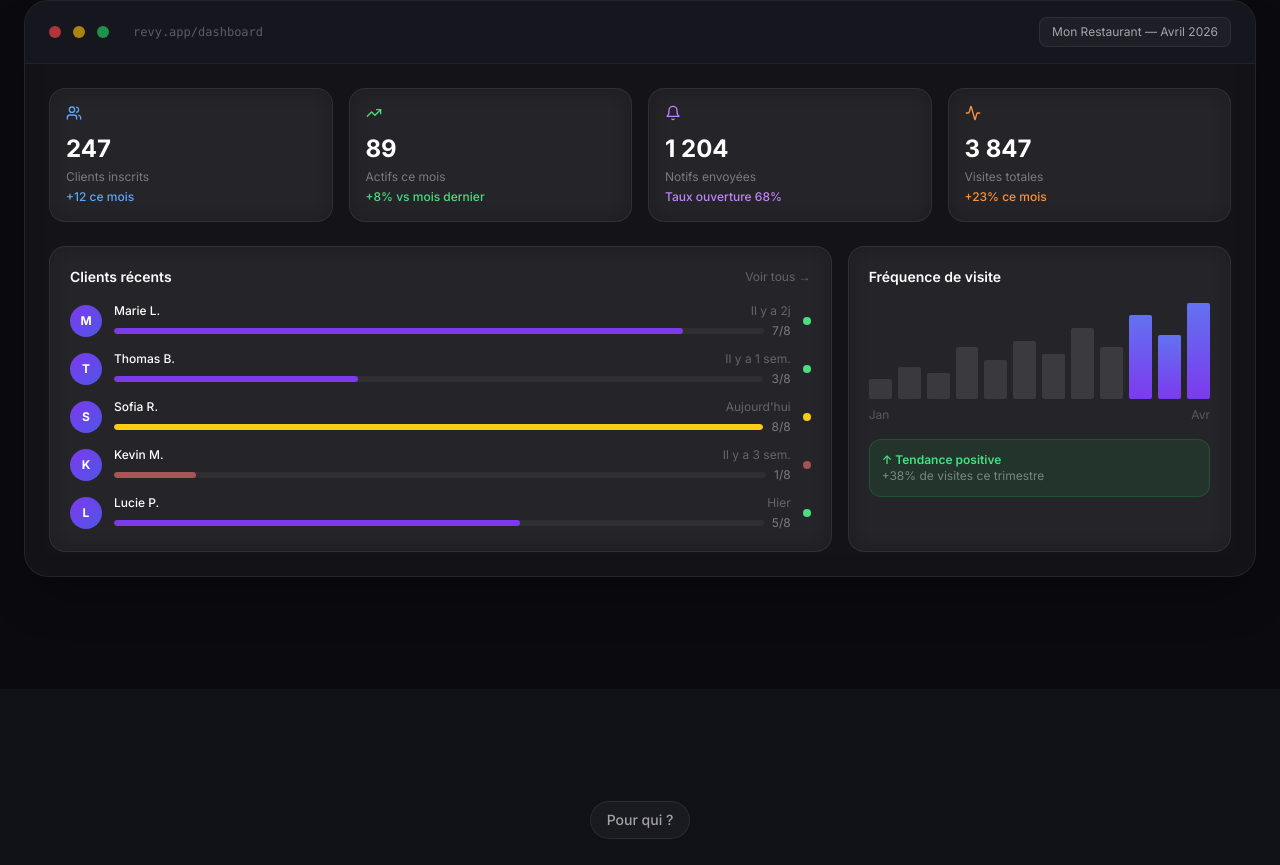
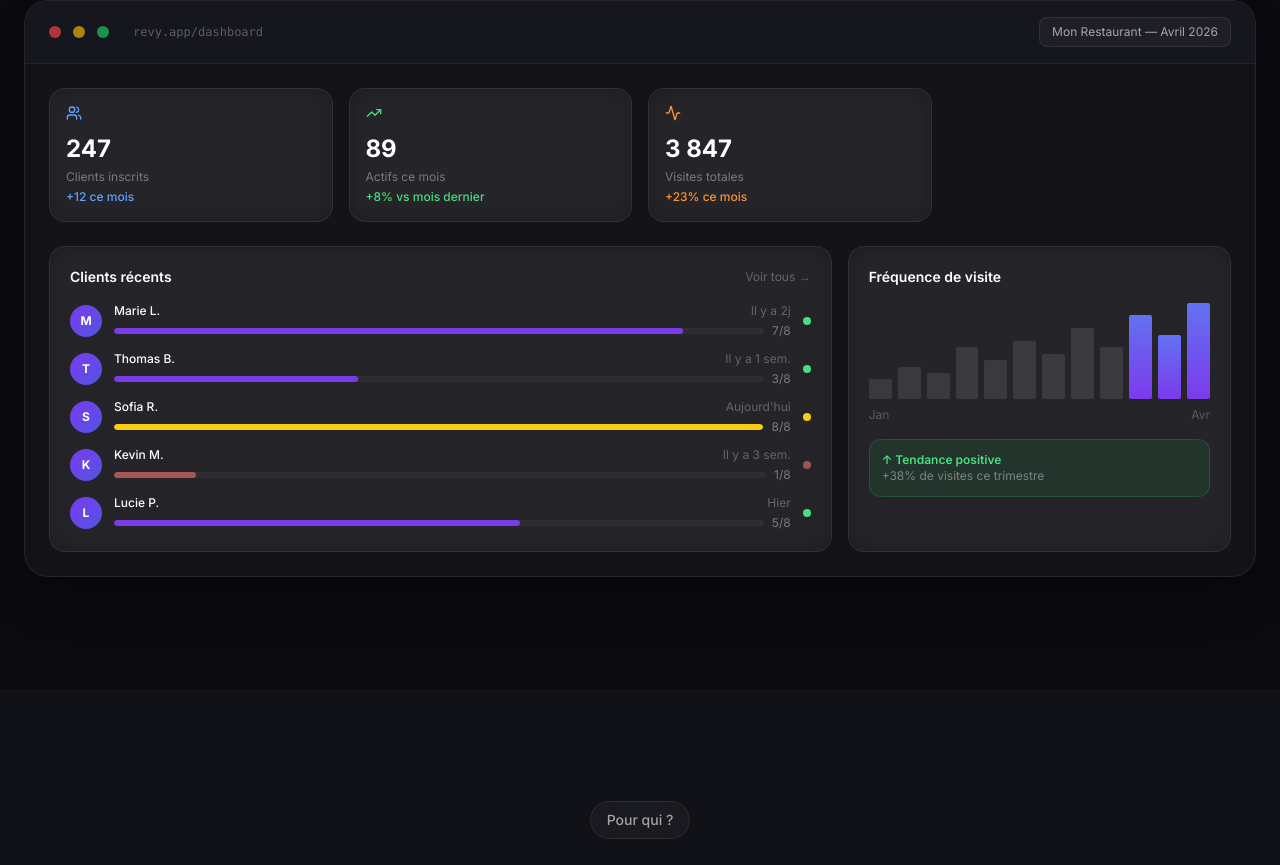
Before and after one commit to wassim77190/revy-landing, a Next.js app: page / in a window 1280 px wide. Shown: the part 6981-7846 px from the top of the page. Built offline with nearby package versions, Linux system fonts and the light colour scheme.

Commit message:
Remove notifs envoyées stat from dashboard mockup
Co-Authored-By: Claude Sonnet 4.6 <noreply@anthropic.com>

```diff
--- a/components/Dashboard.tsx
+++ b/components/Dashboard.tsx
@@ -2,12 +2,11 @@
 import { motion } from "framer-motion";
 import { useInView } from "framer-motion";
 import { useRef } from "react";
-import { Users, TrendingUp, Bell, Activity } from "lucide-react";
+import { Users, TrendingUp, Activity } from "lucide-react";
 
 const stats = [
   { icon: Users, label: "Clients inscrits", value: "247", change: "+12 ce mois", color: "text-blue-400" },
   { icon: TrendingUp, label: "Actifs ce mois", value: "89", change: "+8% vs mois dernier", color: "text-green-400" },
-  { icon: Bell, label: "Notifs envoyées", value: "1 204", change: "Taux ouverture 68%", color: "text-purple-400" },
   { icon: Activity, label: "Visites totales", value: "3 847", change: "+23% ce mois", color: "text-orange-400" },
 ];
 
```
